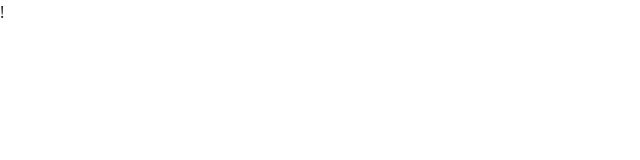
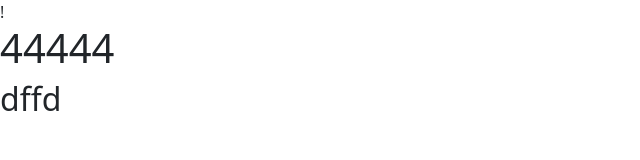
Before and after one commit to Devhell69/-git-101-yt, a plain HTML site: page index.html in a window 1280 px wide. Shown: the whole page, without its empty margins (0-640 px from the left). Drawn offline with nearby package versions, Linux system fonts and the light colour scheme.

Commit message:
add h1 h2

```diff
--- a/index.html
+++ b/index.html
@@ -15,8 +15,10 @@
 
 <body>
   <header>
-    <!-- place navbar here -->
+    <!-- place navbar   here -->
   </header>
+  <h1>44444</h1>
+  <h2>dffd</h2>
   <main>
 
   </main>
```
